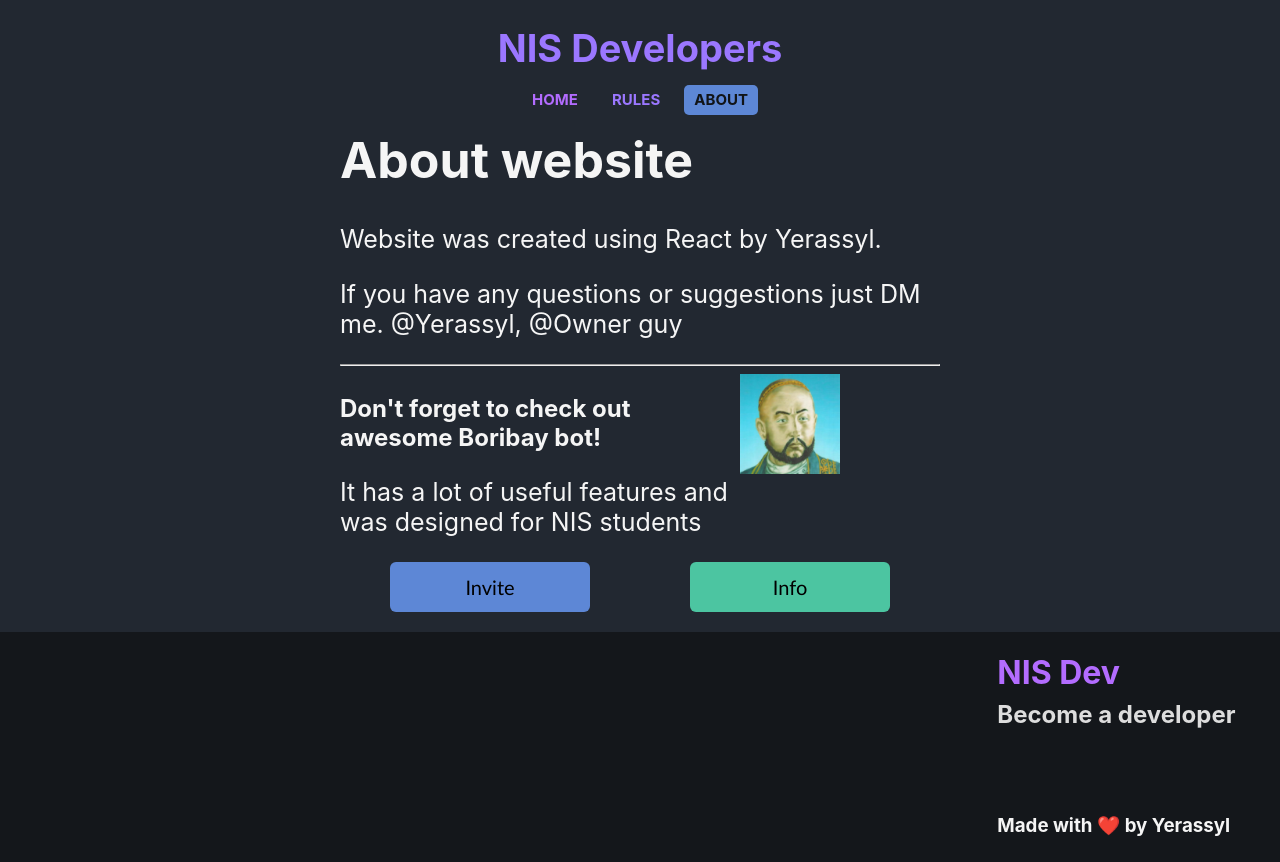
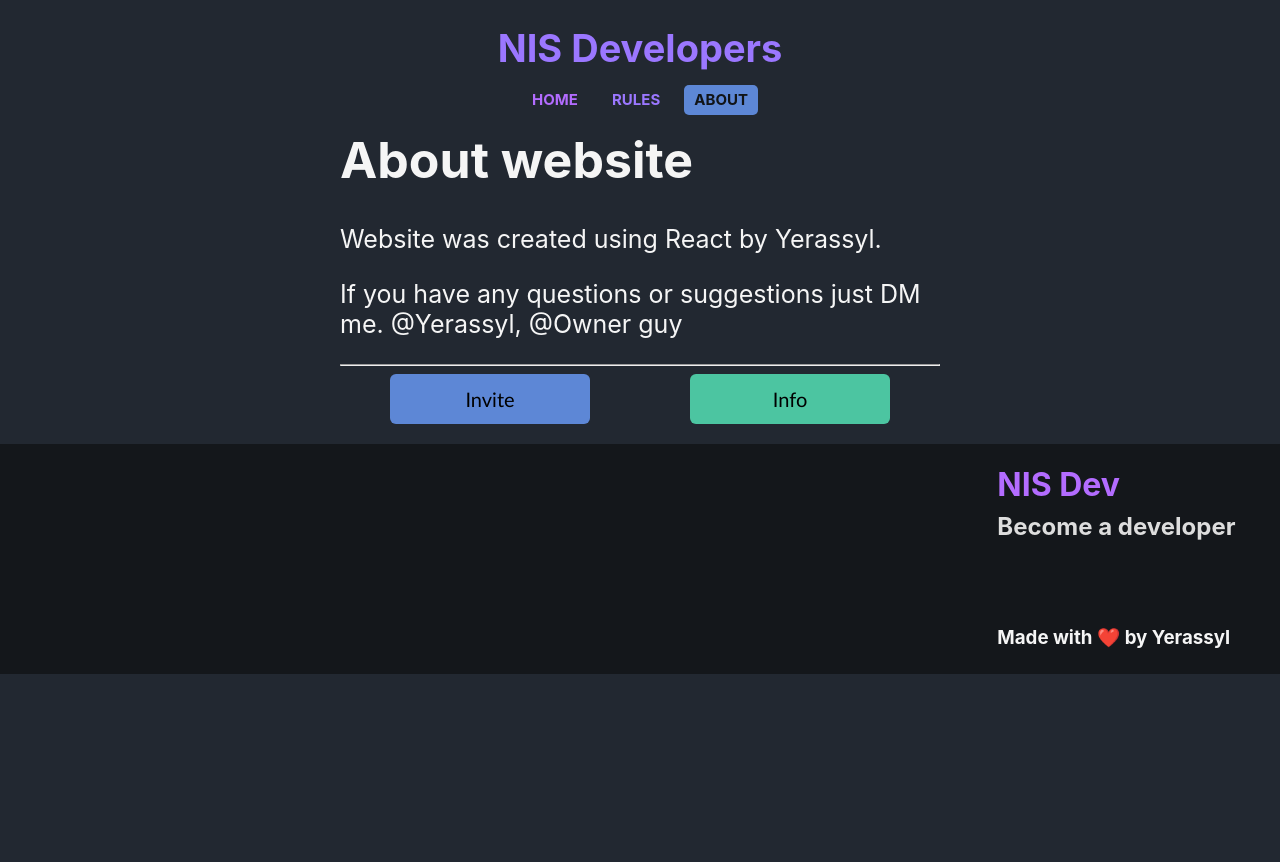
Before and after one commit to EraOfCoding/NIS-Dev-website, a React (Create React App) app: page /about in a window 1280 px wide. After the commit the page ends 800 px from the top, so only its background shows below. Built offline with nearby package versions, Linux system fonts and the light colour scheme.

Commit message:
Update About.js

```diff
--- a/src/components/About.js
+++ b/src/components/About.js
@@ -16,14 +16,6 @@ class About extends React.Component {
                         <p>Website was created using React by Yerassyl.</p>
                         <p> If you have any questions or suggestions just DM me. @Yerassyl, @Owner guy</p>
                         <hr/>
-                        <div id="boribay">
-                            <div>
-                                <h2>Don't forget to check out awesome Boribay bot!</h2>
-                                <p>It has a lot of useful features and was designed for NIS students</p>
-                            </div>
-                            <img src={Boribay}/>
-                        </div>
-
                         <div className="btns">
                             <button onClick={() => window.open('https://discord.com/oauth2/authorize?client_id=735397931355471893&permissions=8&scope=bot')} id="invite">Invite</button>
                             <button onClick={() => window.open('https://top.gg/bot/735397931355471893')} id="info">Info</button>
```
